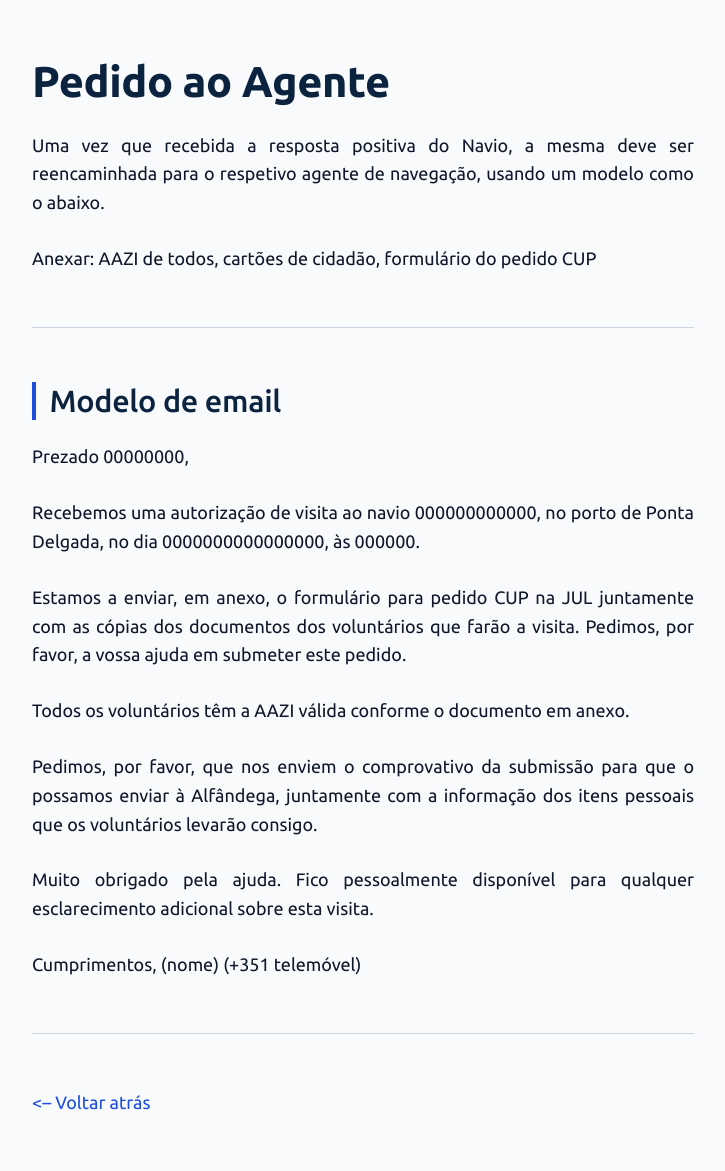
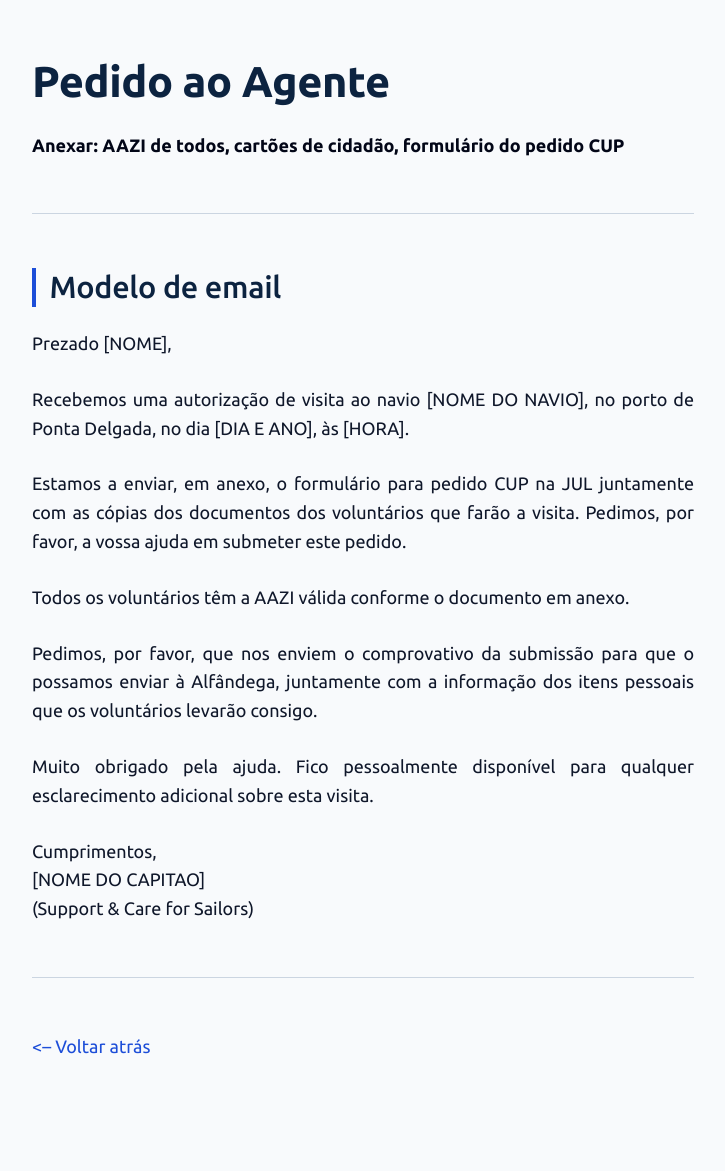
Before and after one commit to tep-pdl/tep-pdl.github.io, a Jekyll site: the page built from secretariado/pedido-ao-agente.md, in a window 1280 px wide. Shown: the whole page, without its empty margins (277-1002 px from the left). Built offline with Jekyll 4.4.1, drawn with Linux system fonts in a browser that asks for light colours; our own code applies the rules of GitHub Pages for plain Markdown files; after the commit the page ends 1115 px from its top, so only the background shows below that.

Commit message:
Update pedido-ao-agente.md

```diff
--- a/secretariado/pedido-ao-agente.md
+++ b/secretariado/pedido-ao-agente.md
@@ -1,15 +1,13 @@
 # Pedido ao Agente
 
-Uma vez que recebida a resposta positiva do Navio, a mesma deve ser reencaminhada para o respetivo agente de navegação, usando um modelo como o abaixo.
-
-Anexar: AAZI de todos, cartões de cidadão, formulário do pedido CUP
+**Anexar: AAZI de todos, cartões de cidadão, formulário do pedido CUP**
 
 ---
 ## Modelo de email
 
-Prezado 00000000,
+Prezado [NOME],
 
-Recebemos uma autorização de visita ao navio 000000000000, no porto de Ponta Delgada, no dia 0000000000000000, às 000000.
+Recebemos uma autorização de visita ao navio [NOME DO NAVIO], no porto de Ponta Delgada, no dia [DIA E ANO], às [HORA].
 
 Estamos a enviar, em anexo, o formulário para pedido CUP na JUL juntamente com as cópias dos documentos dos voluntários que farão a visita. Pedimos, por favor, a vossa ajuda em submeter este pedido.
 
@@ -20,8 +18,13 @@ Pedimos, por favor, que nos enviem o comprovativo da submissão para que o possa
 Muito obrigado pela ajuda. Fico pessoalmente disponível para qualquer esclarecimento adicional sobre esta visita.
 
 Cumprimentos,
-(nome)
-(+351 telemóvel)
+[NOME DO CAPITAO]
+(Support & Care for Sailors)
+
+
+
+
+
 
 ---
 
```
